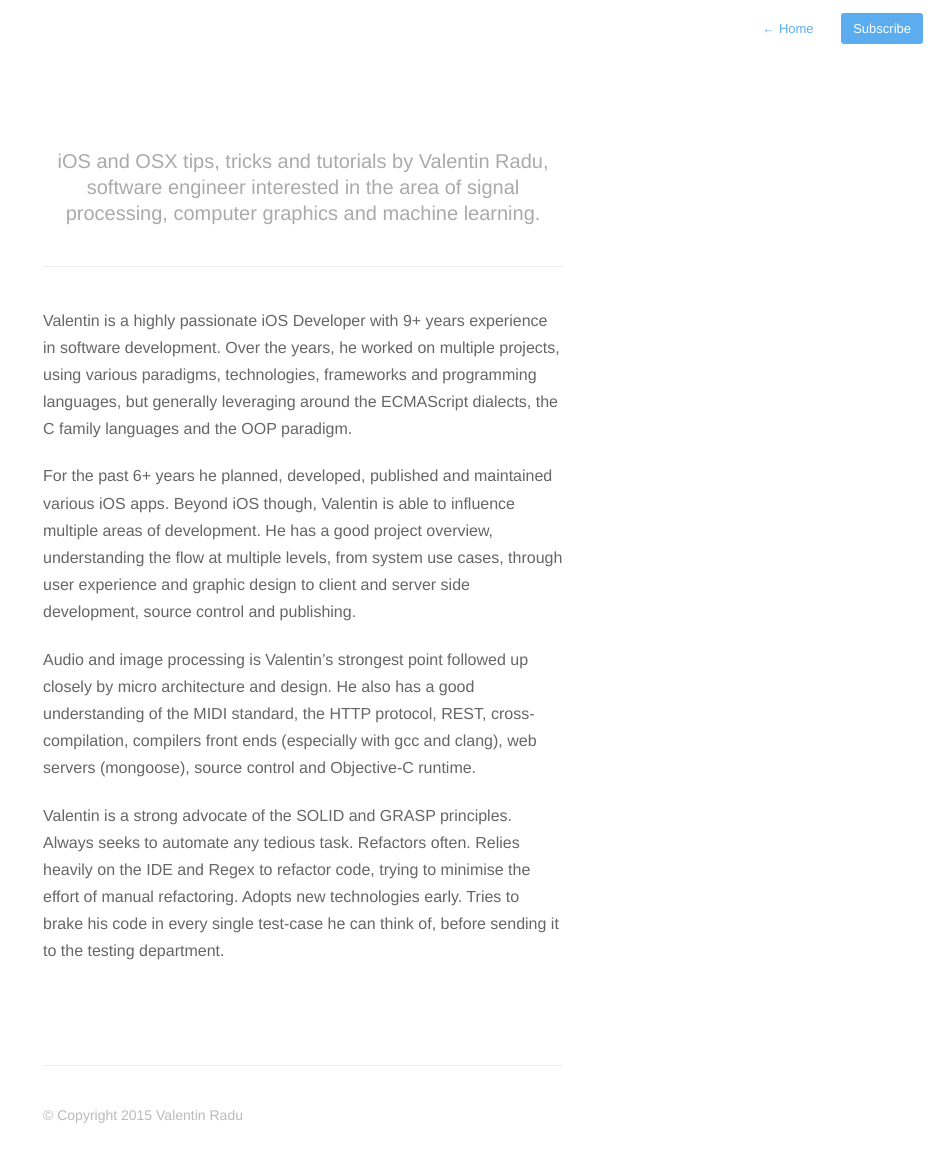
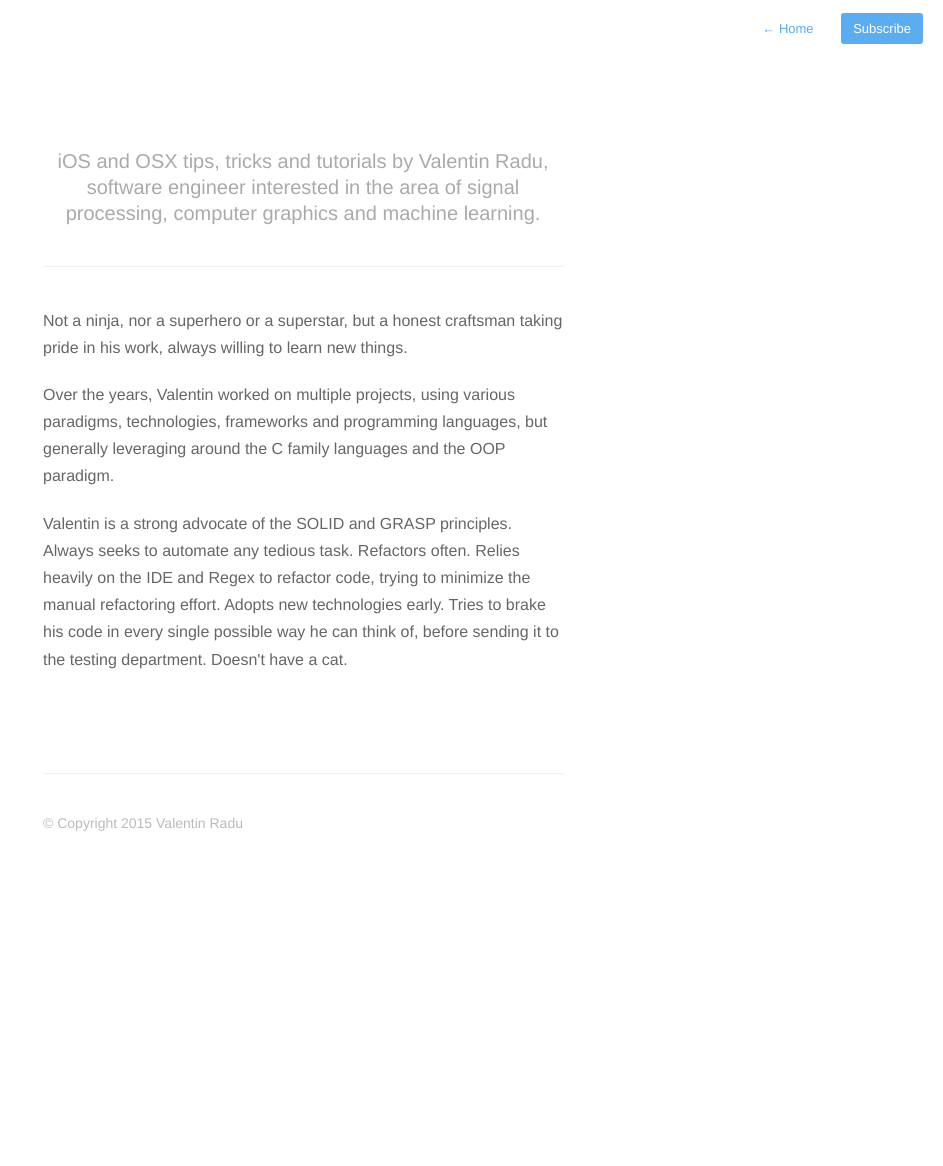
Before and after one commit to valentinradu/valentinradu.github.io, a Jekyll site: the page built from about.md, in a window 1280 px wide. Shown: the whole page, without its empty margins (337-1280 px from the left). Built offline with Jekyll 4.4.1, drawn with Linux system fonts in a browser that asks for light colours; nearby versions of some CDN libraries; after the commit the page ends 900 px from its top, so only the background shows below that.

Commit message:
Updated description

```diff
--- a/about.md
+++ b/about.md
@@ -4,17 +4,16 @@ permalink: about/
 profile: true
 ---
 
-Valentin is a highly passionate iOS Developer with 9+ years experience in software development. Over the years, he worked on multiple projects, using various paradigms, technologies, frameworks and programming languages, but generally leveraging around the ECMAScript dialects, the C family languages and the OOP paradigm.
+Not a ninja, nor a superhero or a superstar, but a honest craftsman taking pride in his work, always willing to learn new things.
 
-For the past 6+ years he planned, developed, published and maintained various iOS apps. Beyond iOS though, Valentin is able to influence multiple areas of development. He has a good project overview, understanding the flow at multiple levels, from system use cases, through user experience and graphic design to client and server side development, source control and publishing.
-
-Audio and image processing is Valentin’s strongest point followed up closely by micro architecture and design. He also has a good understanding of the MIDI standard, the HTTP protocol, REST, cross-compilation, compilers front ends (especially with gcc and clang), web servers (mongoose), source control and Objective-C runtime.
+Over the years, Valentin worked on multiple projects, using various paradigms, technologies, frameworks and programming languages, but generally leveraging around the C family languages and the OOP paradigm.
 
 Valentin is a strong advocate of the SOLID and GRASP principles.
 Always seeks to automate any tedious task.
 Refactors often.
-Relies heavily on the IDE and Regex to refactor code, trying to minimise the effort of manual refactoring.
+Relies heavily on the IDE and Regex to refactor code, trying to minimize the manual refactoring effort.
 Adopts new technologies early.
-Tries to brake his code in every single test-case he can think of, before sending it to the testing department.
+Tries to brake his code in every single possible way he can think of, before sending it to the testing department.
+Doesn't have a cat.
 
 {% include footer.html %}
```
